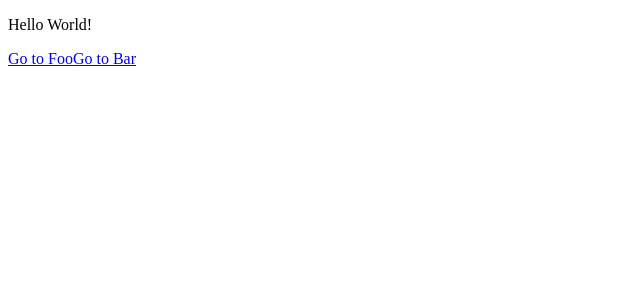
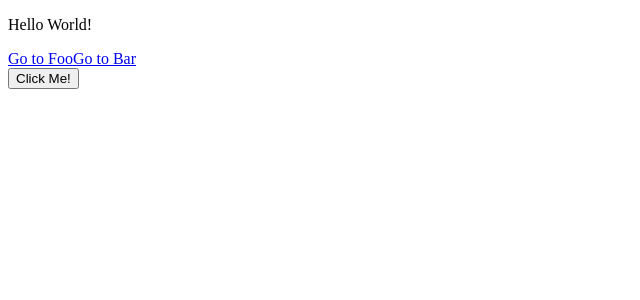
Before and after one commit to MalumRubiginous/vue-workshop, a Vue app: page /#/foo in a window 1280 px wide. Shown: the top 300 px of the page, without its empty margins (0-640 px from the left). Built offline with nearby package versions, Linux system fonts and the light colour scheme.

Commit message:
update route

```diff
--- /dev/null
+++ b/src/components/common/Button.vue
@@ -0,0 +1,15 @@
+<template>
+    <button @click="onClick">
+        <slot></slot>
+    </button>
+</template>
+
+<script>
+import Vue from 'vue';
+
+export default {
+    props: {
+        onClick: Function,
+    },
+}
+</script>
--- a/src/containers/Foo.vue
+++ b/src/containers/Foo.vue
@@ -1,10 +1,27 @@
 <template>
-<div>foo</div>
+<div>
+    <Button :onClick="onClick">Click Me!</Button>
+    <p v-if="flag">You clicked button.</p>
+</div>
 </template>
 
 <script>
 import Vue from 'vue';
+import Button from '../components/common/Button';
 
 export default {
+    components: {
+        Button
+    },
+
+    data: () => ({
+        flag: false
+    }),
+
+    methods: {
+        onClick () {
+            this.flag = true;
+        }
+    }
 }
 </script>
--- a/src/routes/index.js
+++ b/src/routes/index.js
@@ -11,7 +11,7 @@ const routes = [
 ];
 
 const router = new VueRouter({
-    mode: 'history',
+    // mode: 'history',
     routes
 });
 export default router;
```
